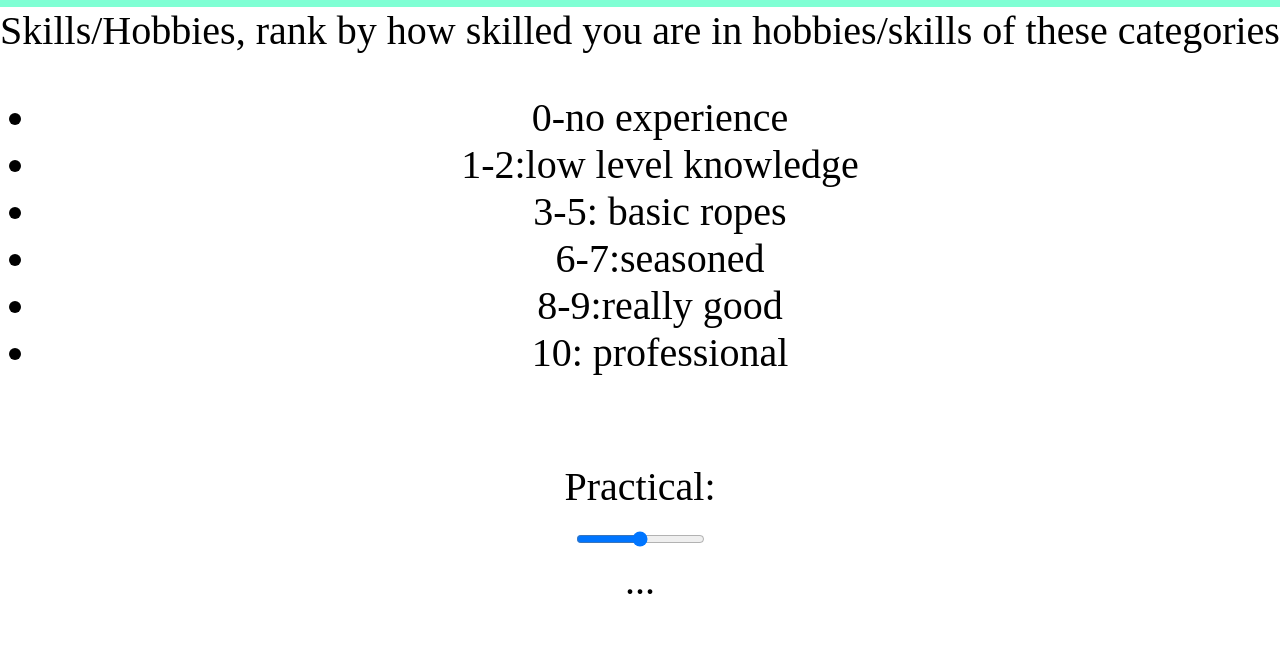
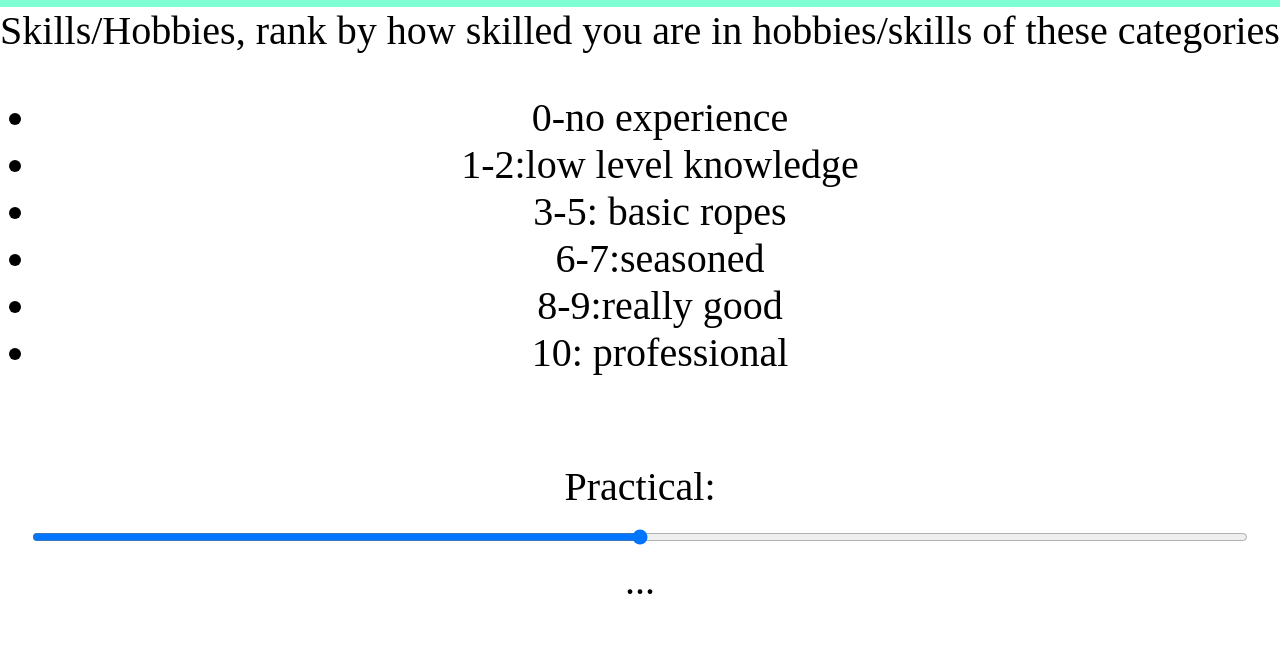
Before and after one commit to sHacker927/appeal-calculator, a plain HTML site: page index.html in a window 1280 px wide. Shown: the part 104-753 px from the top of the page. Drawn offline with Linux system fonts and the light colour scheme.

Commit message:
Update style.css

```diff
--- a/style.css
+++ b/style.css
@@ -6,6 +6,11 @@ html{
 body {
     margin:0;
     padding:0;
+}
+
+.slider{
+    width:95%;
+    height:20px;
 }
 
 h1{
```
